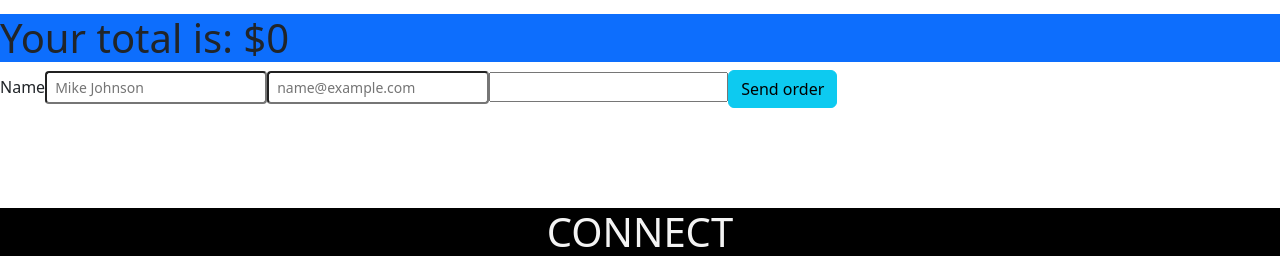
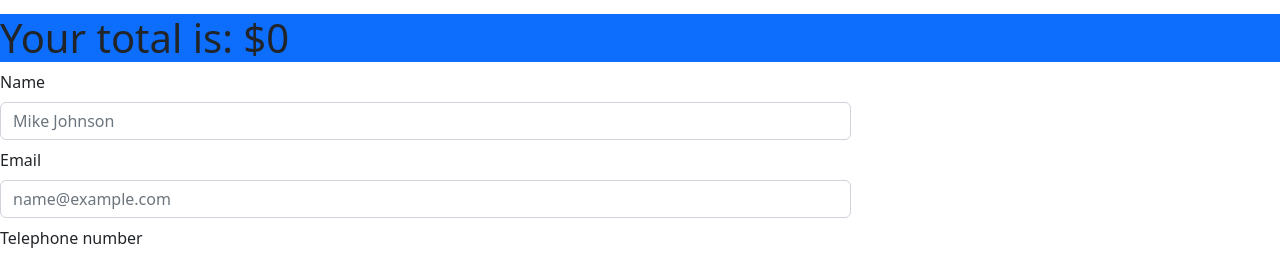
Before and after one commit to Jkisner24/reactJs, a React (Create React App) app: page /cart in a window 1280 px wide. Shown: the part 633-889 px from the top of the page. Built offline with nearby package versions, Linux system fonts and the light colour scheme.

Commit message:
entrega react

```diff
--- a/src/components/ItemList/Cart.jsx
+++ b/src/components/ItemList/Cart.jsx
@@ -41,16 +41,23 @@
           </>
         ))}
       </ul>
-        <h1 class="bg-primary">{`Your total is: $${totalPrice}`}</h1>
+        <h1 className="bg-primary">{`Your total is: $${totalPrice}`}</h1>
         <form onSubmit={handleSubmit}>
-        <label for="formGroupExampleInput" className="form-label">Name </label>
-        <input type="text" className="form-control-sm" id="formGroupExampleInput" placeholder="Mike Johnson"/>
-        <input type="email" className="form-control-sm" id="exampleFormControlInput1" placeholder="name@example.com"/>
-        <input type="tel" />
-        <button
-          type="submit"
-          className="btn btn-info"
-        >
+        <div className="row g-2">
+        <div className="col-md-8">
+        <label htmlFor="formGroupExampleInput" className="form-label">Name</label>
+          <input type="text" className="form-control" id="formGroupExampleInput" placeholder="Mike Johnson"/>
+        </div>
+        <div className="col-md-8">
+        <label htmlFor="inputEmail4" className="form-label ">Email</label>
+          <input type="email" className="form-control" id="exampleFormControlInput1" placeholder="name@example.com"/>
+        </div>
+        <div className="col-md-8">
+        <label htmlFor="inputCity" className="form-label">Telephone number</label>
+          <input type="tel" className="form-control" id="exampleFormControlInput1" placeholder="115869210" />
+        </div>
+        </div>
+        <button type="submit" className="btn btn-info m-3">
           Send order
         </button>
       </form>
```
